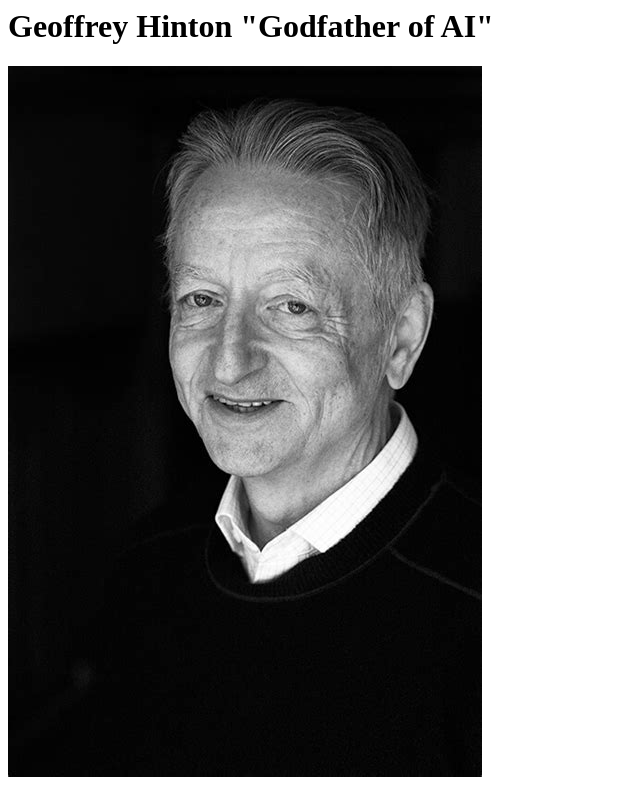
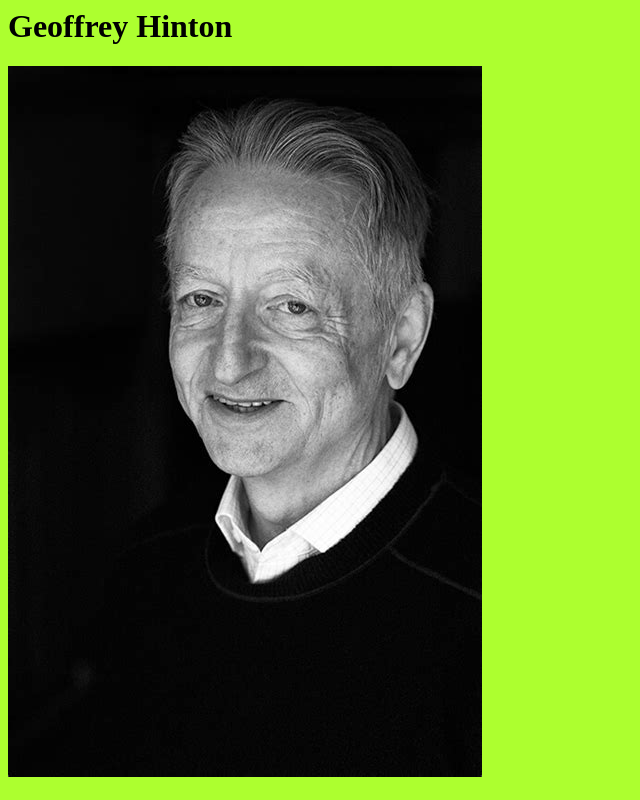
Before and after one commit to Davecastle10/people, a plain HTML site: page Geoffrey_hinton_info.html in a window 1280 px wide. Shown: the whole page, without its empty margins (0-640 px from the left). Drawn offline with Linux system fonts and the light colour scheme.

Commit message:
I did some more messing about with colors

```diff
--- a/Geoffrey_hinton_info.html
+++ b/Geoffrey_hinton_info.html
@@ -1,2 +1,11 @@
-<h1>Geoffrey Hinton "Godfather of AI"</h1>
-<img src="geoffrey_hinton.jpg" alt="Alan as a young man, with side-parted dark hair, a tilted head and the suggestion of a knowingly raised eyebrow." onclick = 'alert("We can only see a short distance ahead, but we can see plenty there that needs to be done.")'>
+<html lang="en">
+<head>
+    <title>inline style attribute</title>
+</head>
+<body style="background-color:greenyellow">
+
+    <h1>Geoffrey Hinton</h1>
+    <img src="geoffrey_hinton.jpg" alt="A black and white photograph of a daperley dressed Geoffrey Hinton in his late to mid 50's sporting wisened smile.") onclick = 'alert("Geoffrey Hinton, Yoshua Bengio and Yann LeCun are widely regarde as The Godfathers of AI")'>
+
+</body>
+</html>
```
Also changed, not shown: index.html (+2 -1 lines).
